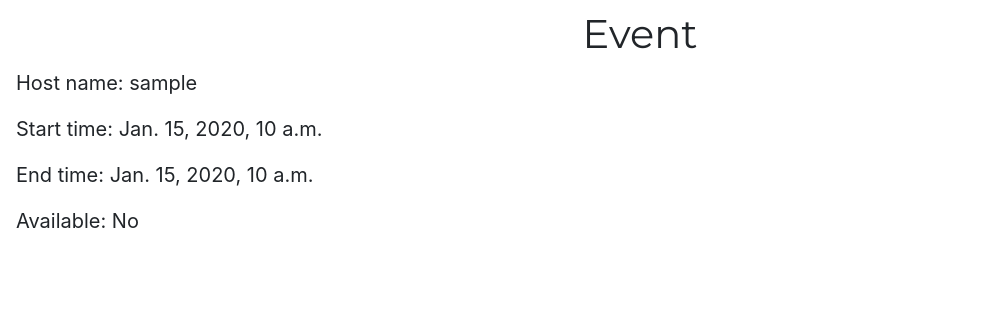
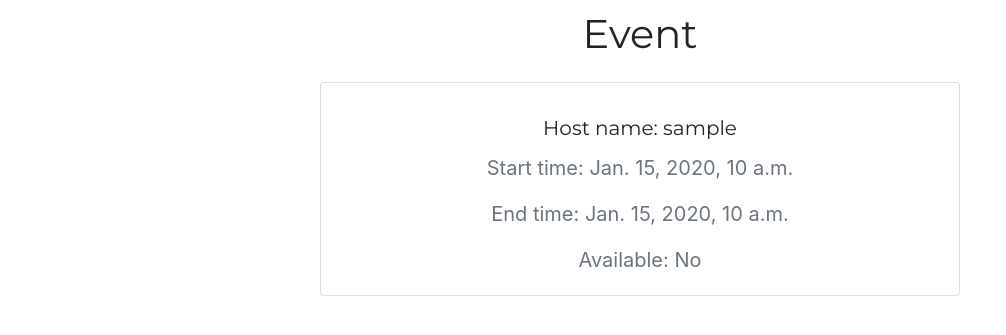
Before and after one commit to Asuka-neko/MeetCIT, a Django app: template MeetCIT/cal/templates/cal/event_view.html in a window 1280 px wide. Shown: the part 62-397 px from the top of the page, without its empty margins (0-1006 px from the left). Run offline with Django 4.2, Linux system fonts and the light colour scheme; tables that the repository leaves empty hold one stand-in row (values such as "Sample post"); the template is opened without the code that fills it: values that come from a table or form of the project are taken from there, most other values are stand-ins (such as "Sample title", 1, 10 or a date in 2020); some libraries are stand-ins or nearby versions.

Commit message:
fix event view html

```diff
--- a/MeetCIT/cal/templates/cal/event_view.html
+++ b/MeetCIT/cal/templates/cal/event_view.html
@@ -6,23 +6,27 @@ Event
 
 {% block content %}
 
-<div class="ml-3">
-  <p>Host name: {{host}}</p>
-  <p>Start time: {{start_time}}</p>
-  <p>End time: {{end_time}}</p>
+<div align="center">
+  <div class="card mt-4 w-50 text-center" style="width: 18rem;">
+    <div class="card-body">
+      <p class="card-title title">Host name: {{host}}</p>
+      <p class="card-text text-muted">Start time: {{start_time}}</p>
+      <p class="card-text text-muted">End time: {{end_time}}</p>
       {% if is_available %}
-  <p>Available: Yes</p>
+      <p class="card-text text-muted">Available: Yes</p>
       <form method="post">
-    <a class="btn btn-info left" href="{% url 'cal:booksuccess' event_id %}"> BOOK ME! </a>
+        <a class="btn btn-info" href="{% url 'cal:booksuccess' event_id %}"> BOOK ME! </a>
       </form>
       {% else %}
-  <p>Available: No</p>
+      <p class="card-text text-muted">Available: No</p>
 
       {% if can_cancel %}
-  <a class="btn btn-info left" href="{% url 'cal:cancelsuccess' event_id %}"> Cancel Appointment </a>
+      <a class="btn btn-info" href="{% url 'cal:cancelsuccess' event_id %}"> Cancel Appointment </a>
       {% endif %}
 
       {% endif %}
+    </div>
+  </div>
 </div>
 
 
```
Lines whose indentation alone changed are shown as unchanged.
